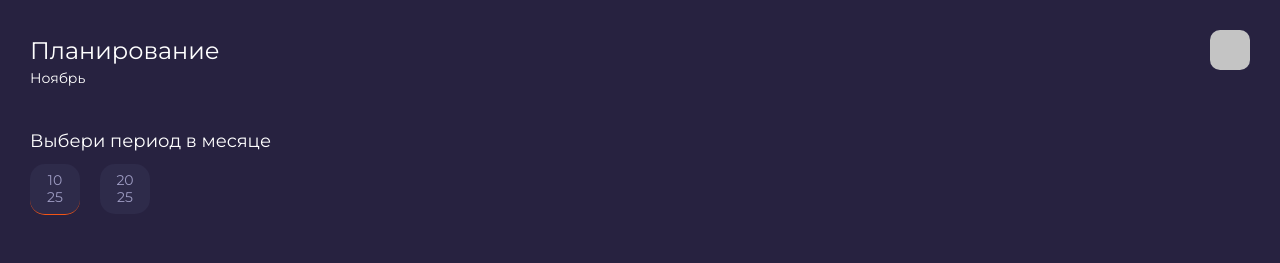
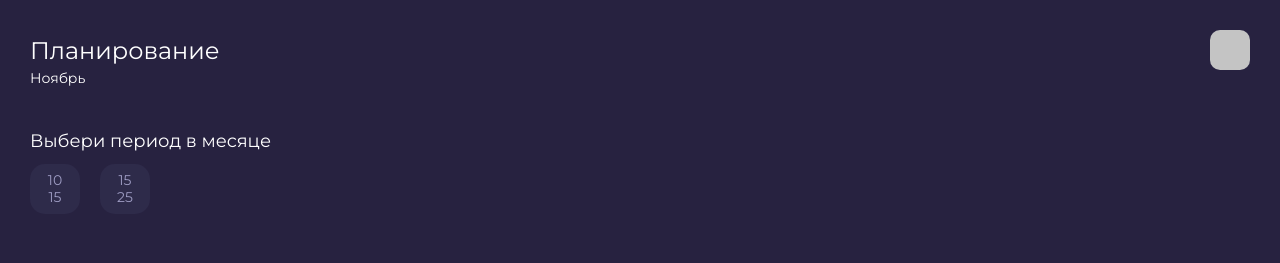
Before and after one commit to mironovmaxim/check-, a Vue app: page / in a window 1280 px wide. Shown: the top 263 px of the page. Built offline with nearby package versions, Linux system fonts and the light colour scheme.

Commit message:
Реализация логики компонента периода

```diff
--- a/src/components/Period.vue
+++ b/src/components/Period.vue
@@ -4,13 +4,15 @@
         Выбери период в месяце
       </p>
       <ul class="period__items">
-        <li class="period_item active">
-          <span>10</span>
-          <span>25</span>
-        </li>
-        <li class="period_item">
-          <span>20</span>
-          <span>25</span>
+        <li
+          v-for="period in items"
+          :key="period.id"
+          class="period__item"
+          :class="{active: selectedPeriod === period}"
+          @click="selectPeriod(period)"
+        >
+          <span>{{period.min_date}}</span>
+          <span>{{period.max_date}}</span>
         </li>
       </ul>
     </article>
@@ -18,7 +20,29 @@
 
 <script>
 export default {
-
+  data () {
+    return {
+      selectedPeriod: null,
+      items: [
+        {
+          id: 1,
+          min_date: 10,
+          max_date: 15
+        },
+        {
+          id: 2,
+          min_date: 15,
+          max_date: 25
+        }
+      ]
+    }
+  },
+  methods: {
+    selectPeriod (period) {
+      this.selectedPeriod = period
+      this.$emit('selectPeriod', { id: period.id })
+    }
+  }
 }
 </script>
 
@@ -40,13 +64,14 @@ export default {
   display: flex;
 }
 
-.period_item {
+.period__item {
   display: flex;
   flex-direction: column;
   align-items: center;
   justify-content: center;
   width: 50px;
   height: 50px;
+  box-sizing: border-box;
   background: rgba(68, 67, 104, 0.25);
   border-radius: 15px;
   margin-right: 20px;
--- a/src/store/index.js
+++ b/src/store/index.js
@@ -9,11 +9,13 @@ export default new Vuex.Store({
     active: [
       {
         id: 1,
+        period: 1,
         name: 'Зарплата Анастасия',
         amount: 20000
       },
       {
         id: 2,
+        period: 2,
         name: 'Зарплата Максим',
         amount: 40000
       }
--- a/src/views/Active.vue
+++ b/src/views/Active.vue
@@ -1,6 +1,6 @@
 <template>
   <div class="wrapper-content">
-    <period />
+    <period @selectPeriod="getActive"/>
     <current-list
       title="Текущие активы"
       :items="active"
@@ -20,6 +20,11 @@ export default {
     active () {
       return this.$store.getters.active
     }
+  },
+  methods: {
+    getActive ({ id }) {
+      console.log(id)
+    }
   }
 }
 </script>
--- a/src/views/Liabilities.vue
+++ b/src/views/Liabilities.vue
@@ -1,6 +1,6 @@
 <template>
   <div class="wrapper-content">
-    <period />
+    <period @selectPeriod="getLiabilities"/>
     <current-list
       title="Текущие платежи"
       toggle
@@ -21,6 +21,11 @@ export default {
     liabilities () {
       return this.$store.state.liabilities
     }
+  },
+  methods: {
+    getLiabilities ({ id }) {
+      console.log(id)
+    }
   }
 }
 </script>
```
Also changed, not shown: src/assets/scss/var.scss (added), 1 other file (tests, documents, lock files or other folders).
